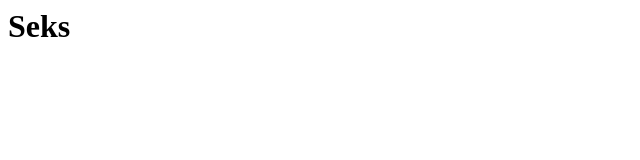
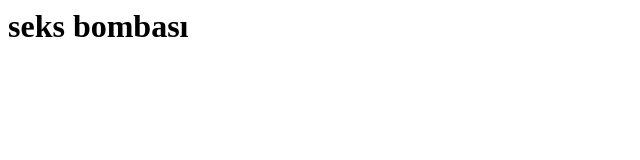
Before and after one commit to mavi/personal-website-old, a plain HTML site: page index.html in a window 1280 px wide. Shown: the whole page, without its empty margins (0-640 px from the left). Drawn offline with Linux system fonts and the light colour scheme.

Commit message:
Update index.html

```diff
--- a/index.html
+++ b/index.html
@@ -5,7 +5,7 @@
 </head>
 
 <body>
-<h1> Seks </h1>
+<h1> seks bombası </h1>
 </body>
 
 </html>
```
